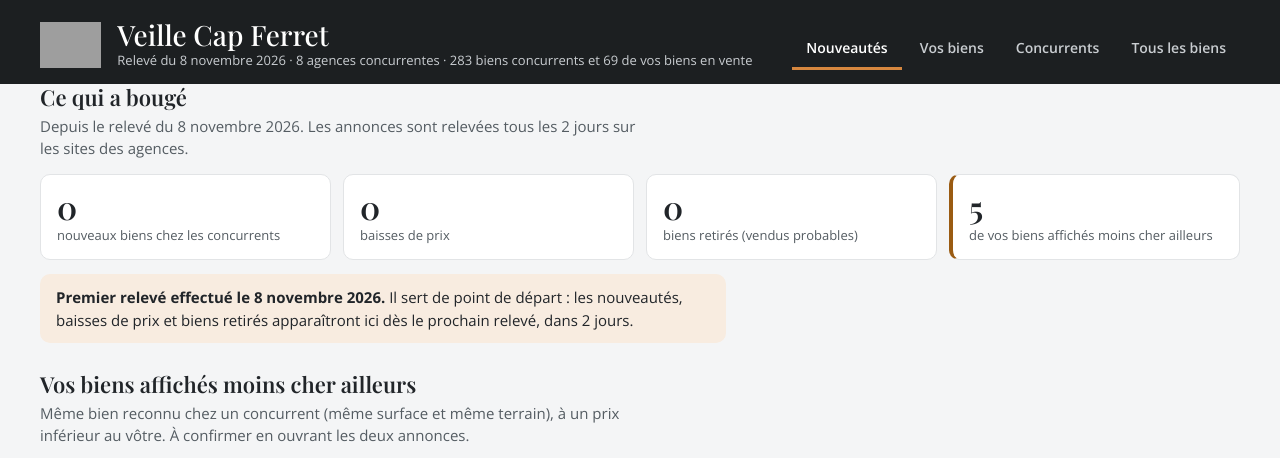
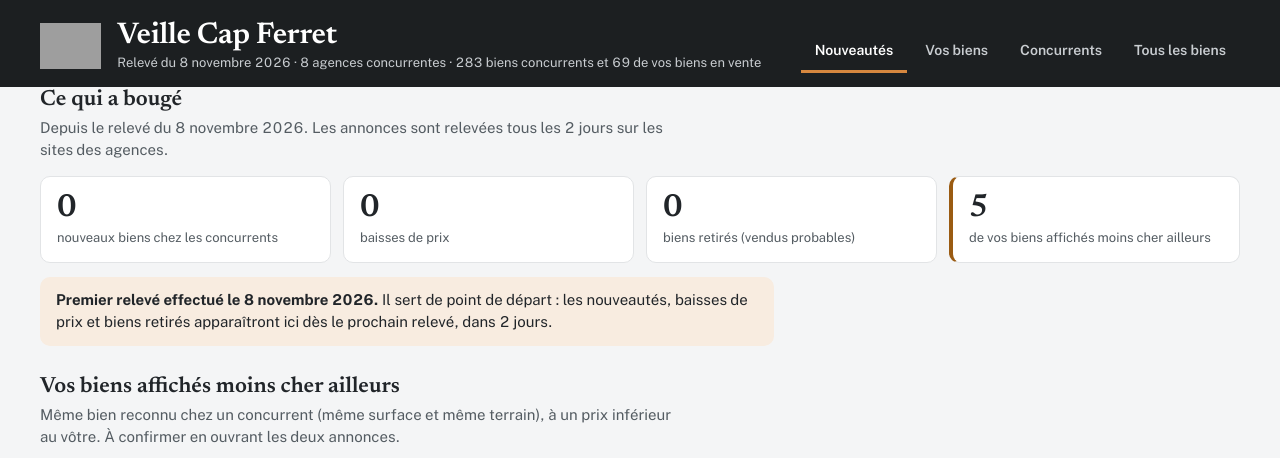
Before and after one commit to geoffreybuffel-lgtm/veille-cap-ferret, a plain HTML site: page index.html in a window 1280 px wide. Shown: the top 458 px of the page. Drawn offline with nearby package versions, Linux system fonts and the light colour scheme; grey boxes are pictures that could not be loaded.

Commit message:
Retour aux polices Newsreader et Public Sans, plus lisibles
Co-Authored-By: Claude Opus 5.5 <noreply@anthropic.com>
Claude-Session: https://claude.ai/code/session_013jVFBNuqqKDbfq1cqzFzHF

```diff
--- a/index.html
+++ b/index.html
@@ -8,14 +8,14 @@
 <title>Veille Cap Ferret</title>
 <link rel="preconnect" href="https://fonts.googleapis.com">
 <link rel="preconnect" href="https://fonts.gstatic.com" crossorigin>
-<link href="https://fonts.googleapis.com/css2?family=Playfair+Display:wght@500;600&family=Open+Sans:wght@400;500;600;700&display=swap" rel="stylesheet">
+<link href="https://fonts.googleapis.com/css2?family=Newsreader:opsz,wght@6..72,500;6..72,600&family=Public+Sans:wght@400;500;600;700&display=swap" rel="stylesheet">
 <style>
 :root{
-  /* Charte de L'Agence Immobilière du Cap : anthracite, cuivre, gris clair ; Playfair Display + Open Sans */
+  /* Charte de L'Agence Immobilière du Cap : anthracite, cuivre, gris clair ; polices Newsreader + Public Sans (plus lisibles) */
   --ink:#212529; --ink-2:#545c62; --line:#e2e4e6; --bg:#f4f5f6; --panel:#ffffff;
   --brand:#1c1f21; --accent:#b8692a; --copper:#d6873f; --accent-soft:#f8ece0;
   --good:#2e7d4f; --good-soft:#e3f2e8; --warn:#9a5b12; --warn-soft:#fbefdc; --bad:#b03a2e; --bad-soft:#f8e2df;
-  --display:"Playfair Display", Georgia, serif; --body:"Open Sans", system-ui, -apple-system, Segoe UI, sans-serif;
+  --display:"Newsreader", Georgia, serif; --body:"Public Sans", system-ui, -apple-system, Segoe UI, sans-serif;
   color-scheme:light;
 }
 *{box-sizing:border-box}
@@ -28,7 +28,7 @@ header.top{background:var(--brand);color:#fff}
 .brand img{height:46px;width:auto;display:block}
 .top .meta{color:#c9cdd1}
 .top .wrap{display:flex;flex-wrap:wrap;gap:8px 24px;align-items:flex-end;justify-content:space-between;padding-top:20px;padding-bottom:14px}
-h1{font:500 28px/1.1 var(--display);margin:0;color:#fff}
+h1{font:600 30px/1.1 var(--display);margin:0;color:#fff;letter-spacing:-.01em}
 .meta{color:var(--ink-2);font-size:13px}
 nav.tabs{display:flex;gap:4px;flex-wrap:wrap;padding-top:6px}
 nav.tabs a{padding:9px 14px;text-decoration:none;color:#c9cdd1;font-weight:600;font-size:14px;border-bottom:3px solid transparent}
```
